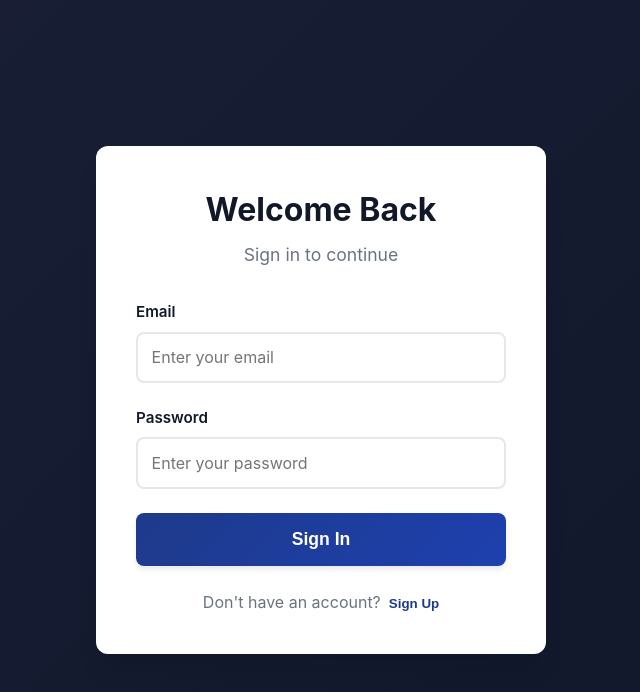
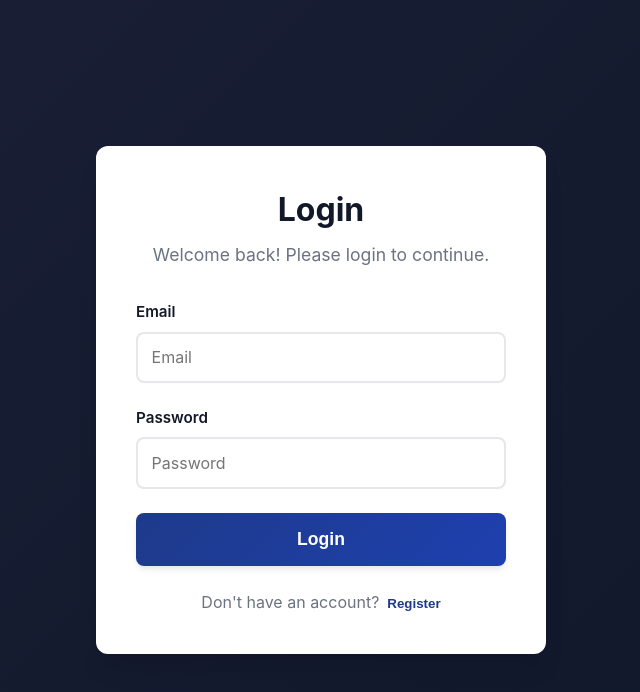
Before and after one commit to nidhiisinghh/email-template-builder, a React (Vite) app: page /auth in a window 1280 px wide. Shown: the top 692 px of the page, without its empty margins (319-959 px from the left). Built offline with nearby package versions, Linux system fonts and the light colour scheme.

Commit message:
updated user flow

```diff
--- a/src/App.jsx
+++ b/src/App.jsx
@@ -287,8 +287,8 @@ export default function App() {
   const logout = () => {
     // Clear all user-related data
     localStorage.removeItem('token');
-    // Redirect to home page
-    window.location.href = '/';
+    // Redirect to auth page
+    window.location.href = '/auth';
   };
 
   return (
--- a/src/components/AuthWrapper.jsx
+++ b/src/components/AuthWrapper.jsx
@@ -1,19 +1,44 @@
-import React, { useEffect } from 'react';
+import React, { useEffect, useState } from 'react';
+import { useNavigate } from 'react-router-dom';
+import { authAPI } from '../utils/api';
 
 const AuthWrapper = ({ children }) => {
+  const [isAuthenticated, setIsAuthenticated] = useState(null);
+  const navigate = useNavigate();
+
   useEffect(() => {
-    // Check if user is authenticated
-    const token = localStorage.getItem('token');
+    const checkAuthStatus = async () => {
+      const token = localStorage.getItem('token');
 
-    // If no token found, redirect to auth page
-    if (!token) {
-      window.location.href = '/auth';
-    }
-  }, []);
+      // If no token found, redirect to auth page
+      if (!token) {
+        setIsAuthenticated(false);
+        navigate('/auth');
+        return;
+      }
 
-  // If token exists, render children
-  const token = localStorage.getItem('token');
-  if (token) {
+      try {
+        // Validate token by making a request to the profile endpoint
+        await authAPI.getProfile();
+        setIsAuthenticated(true);
+      } catch (error) {
+        // Token is invalid or expired
+        localStorage.removeItem('token');
+        setIsAuthenticated(false);
+        navigate('/auth');
+      }
+    };
+
+    checkAuthStatus();
+  }, [navigate]);
+
+  // Show nothing while checking auth status
+  if (isAuthenticated === null) {
+    return null;
+  }
+
+  // If authenticated, render children
+  if (isAuthenticated) {
     return children;
   }
 
--- a/src/pages/AuthPage.jsx
+++ b/src/pages/AuthPage.jsx
@@ -1,4 +1,4 @@
-import React, { useState, useEffect } from 'react';
+import React, { useState } from 'react';
 import { useNavigate } from 'react-router-dom';
 import { authAPI } from '../utils/api';
 import '../App.css';
@@ -13,11 +13,6 @@ export default function AuthPage() {
   const [loading, setLoading] = useState(false);
   const [error, setError] = useState('');
   const navigate = useNavigate();
-
-  // Clear any existing tokens when page loads
-  useEffect(() => {
-    localStorage.removeItem('token');
-  }, []);
 
   const handleChange = (e) => {
     setFormData({
@@ -55,8 +50,12 @@ export default function AuthPage() {
     <div className="auth-page">
       <div className="auth-container">
         <div className="auth-header">
-          <h1>{isLogin ? 'Welcome Back' : 'Create Account'}</h1>
-          <p>{isLogin ? 'Sign in to continue' : 'Sign up to get started'}</p>
+          <h1>{isLogin ? 'Login' : 'Register'}</h1>
+          <p>
+            {isLogin
+              ? 'Welcome back! Please login to continue.'
+              : 'Create your account to get started.'}
+          </p>
         </div>
 
         {error && <div className="error-message">{error}</div>}
@@ -72,7 +71,7 @@ export default function AuthPage() {
                 value={formData.username}
                 onChange={handleChange}
                 required
-                placeholder="Enter your username"
+                placeholder="Username"
               />
             </div>
           )}
@@ -86,7 +85,7 @@ export default function AuthPage() {
               value={formData.email}
               onChange={handleChange}
               required
-              placeholder="Enter your email"
+              placeholder="Email"
             />
           </div>
 
@@ -100,12 +99,12 @@ export default function AuthPage() {
               onChange={handleChange}
               required
               minLength="6"
-              placeholder="Enter your password"
+              placeholder="Password"
             />
           </div>
 
           <button type="submit" className="auth-btn" disabled={loading}>
-            {loading ? 'Loading...' : (isLogin ? 'Sign In' : 'Sign Up')}
+            {loading ? 'Loading...' : (isLogin ? 'Login' : 'Register')}
           </button>
         </form>
 
@@ -113,7 +112,7 @@ export default function AuthPage() {
           <p>
             {isLogin ? "Don't have an account?" : "Already have an account?"}
             <button onClick={() => setIsLogin(!isLogin)}>
-              {isLogin ? 'Sign Up' : 'Sign In'}
+              {isLogin ? 'Register' : 'Login'}
             </button>
           </p>
         </div>
--- a/src/pages/HeroPage.jsx
+++ b/src/pages/HeroPage.jsx
@@ -1,13 +1,28 @@
 import React from 'react';
 import { useNavigate } from 'react-router-dom';
+import { authAPI } from '../utils/api';
 import './HeroPage.css';
 
 export default function Hero() {
   const navigate = useNavigate();
 
-  const handleGetStarted = () => {
-    // Always redirect to auth page - no automatic login
-    navigate('/auth');
+  const handleGetStarted = async () => {
+    const token = localStorage.getItem('token');
+
+    if (token) {
+      try {
+        // Validate token by making a request to the profile endpoint
+        await authAPI.getProfile();
+        // If token is valid, redirect to app
+        navigate('/app');
+      } catch (error) {
+        // Token is invalid or expired, redirect to auth
+        navigate('/auth');
+      }
+    } else {
+      // No token found, redirect to auth
+      navigate('/auth');
+    }
   };
 
   return (
```
